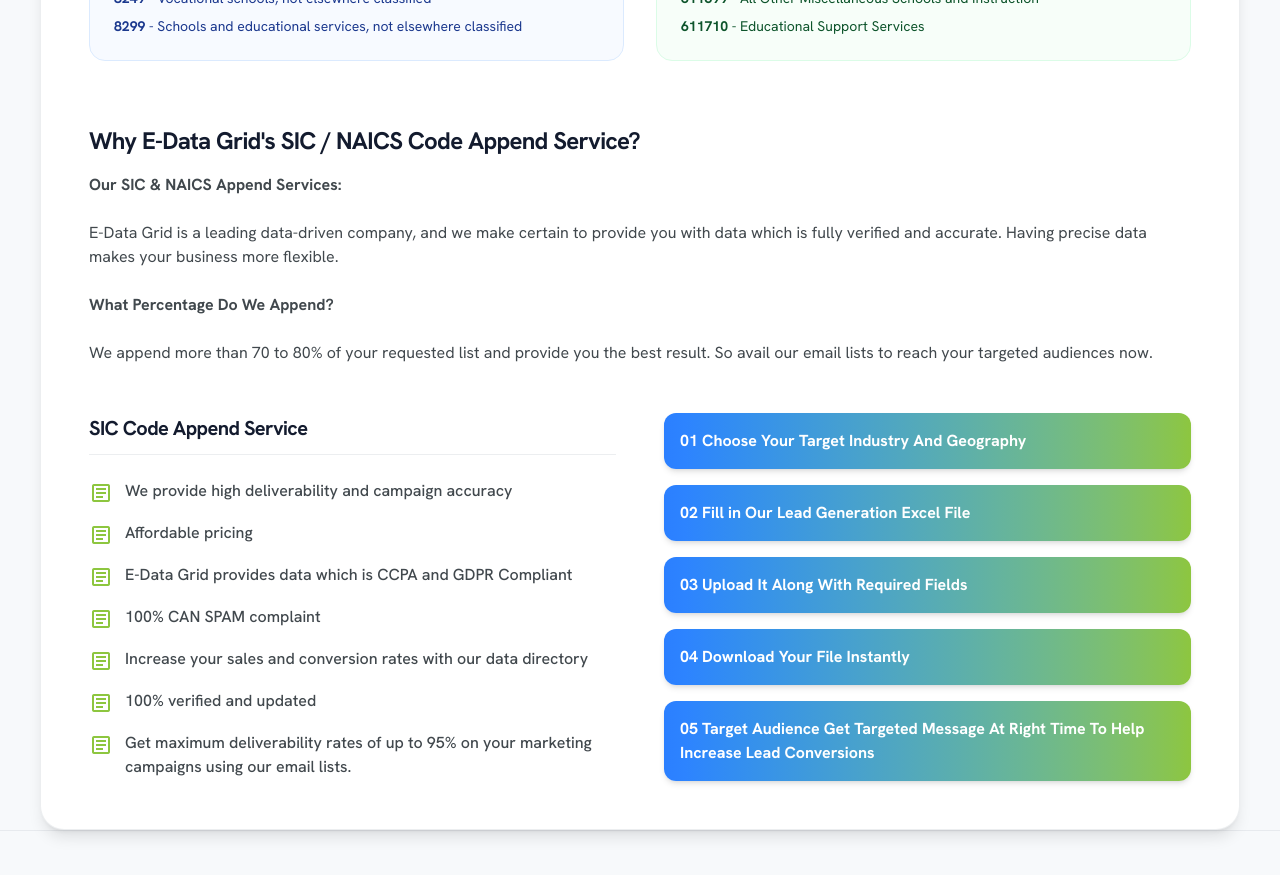
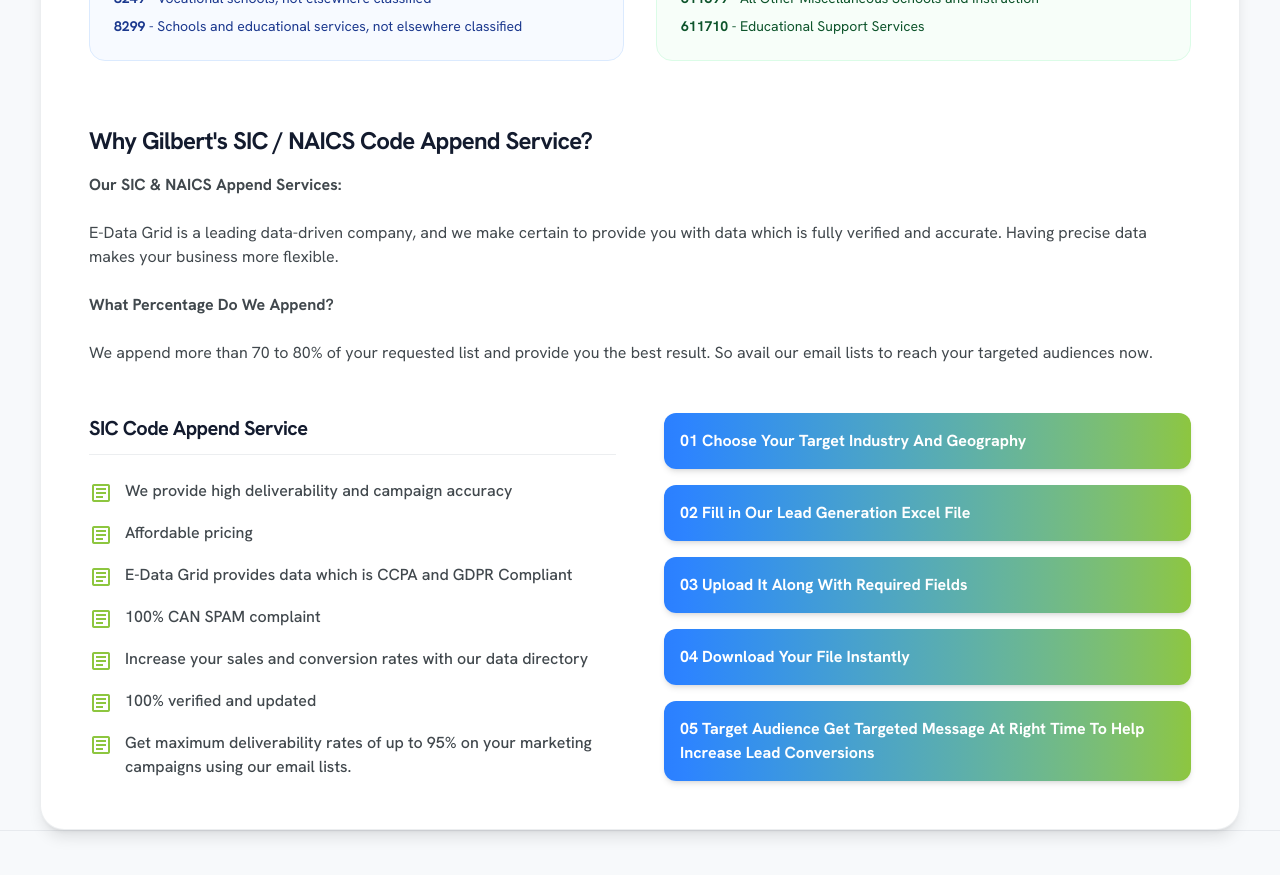
Before and after one commit to jaais0n/E-Data, a Next.js app: page /data-enhancement/sic-naics-code-append in a window 1280 px wide. Shown: the part 1280-2155 px from the top of the page. Built offline with nearby package versions, Linux system fonts and the light colour scheme.

Commit message:
Revert "chore: fix stray references of gilbert in text and links"
This reverts commit 1e53785a578339852793d6c18d581f0d7e3035f7.

```diff
--- a/src/app/about/page.tsx
+++ b/src/app/about/page.tsx
@@ -46,7 +46,7 @@
               <span className="font-label-mono text-label-mono text-primary tracking-[0.2em] uppercase mb-4 block font-bold">ABOUT US</span>
               <h1 className="font-display-lg text-4xl lg:text-5xl mb-6 font-bold text-on-surface">Why <span className="text-transparent bg-clip-text pr-1 bg-gradient-to-r from-blue-400 to-[#8dc63f]">E-Data Grid</span> !</h1>
               <p className="text-on-surface-variant text-body-lg leading-relaxed mb-10">
-                Since 2008 E-Data Grid is one of the pioneer and believed data drive data driven marketing services that provides marketing solutions comprising of business list, technology user list, healthcare list and also appending services.
+                Since 2008 Gilbert data is one of the pioneer and believed data drive data driven marketing services that provides marketing solutions comprising of business list, technology user list, healthcare list and also appending services.
               </p>
 
               <div className="mb-6 min-h-[140px]">
--- a/src/app/contact/page.tsx
+++ b/src/app/contact/page.tsx
@@ -6,7 +6,7 @@
 const faqs = [
   {
     q: "How is E-Data Grid different from other data list providers?",
-    a: "E-Data Grid has been a pioneer in specialized data products for 14 years. We offer comprehensive data management, cleansing, multi-channel verification, and other services. We deliver and provide niche knowledge to boost productivity. Customized fields can boost your company's bottom line, as we work the extra mile."
+    a: "Gilbert data has been a pioneer in specialized data products for 14 years. We offer comprehensive data management, cleansing, multi-channel verification, and other services. We deliver and provide niche knowledge to boost productivity. Customized fields can boost your company's bottom line, as we work the extra mile."
   },
   {
     q: "How does E-Data Grid collect data? What are the sources?",
--- a/src/app/data-enhancement/sic-naics-code-append/page.tsx
+++ b/src/app/data-enhancement/sic-naics-code-append/page.tsx
@@ -91,7 +91,7 @@
             </div>
 
             <div className="mt-16">
-              <h3 className="font-display-lg text-2xl text-primary font-bold mb-4">Why E-Data Grid's SIC / NAICS Code Append Service?</h3>
+              <h3 className="font-display-lg text-2xl text-primary font-bold mb-4">Why Gilbert's SIC / NAICS Code Append Service?</h3>
               <p className="text-on-surface-variant mb-6 font-bold">Our SIC & NAICS Append Services:</p>
               <p className="text-on-surface-variant mb-6">E-Data Grid is a leading data-driven company, and we make certain to provide you with data which is fully verified and accurate. Having precise data makes your business more flexible.</p>
 
--- a/src/components/SiteFooter.tsx
+++ b/src/components/SiteFooter.tsx
@@ -82,7 +82,7 @@
             <h4 className="font-label-mono text-label-mono text-secondary mb-6 block font-bold">Social Media</h4>
             <div className="flex gap-4">
               {[
-                { platform: "facebook", href: "https://www.facebook.com/people/E-Data-Grid-LLC/100063899331148/", icon: <Facebook className="w-5 h-5" /> },
+                { platform: "facebook", href: "https://www.facebook.com/people/Gilbert-Data-LLC/100063899331148/", icon: <Facebook className="w-5 h-5" /> },
                 { platform: "twitter", href: "https://x.com/edatagrid", icon: (
                   <svg className="w-4 h-4 fill-current" viewBox="0 0 24 24" aria-hidden="true">
                     <path d="M18.244 2.25h3.308l-7.227 8.26 8.502 11.24H16.17l-5.214-6.817L4.99 21.75H1.68l7.73-8.835L1.254 2.25H8.08l4.713 6.231zm-1.161 17.52h1.833L7.084 4.126H5.117z" />
```
